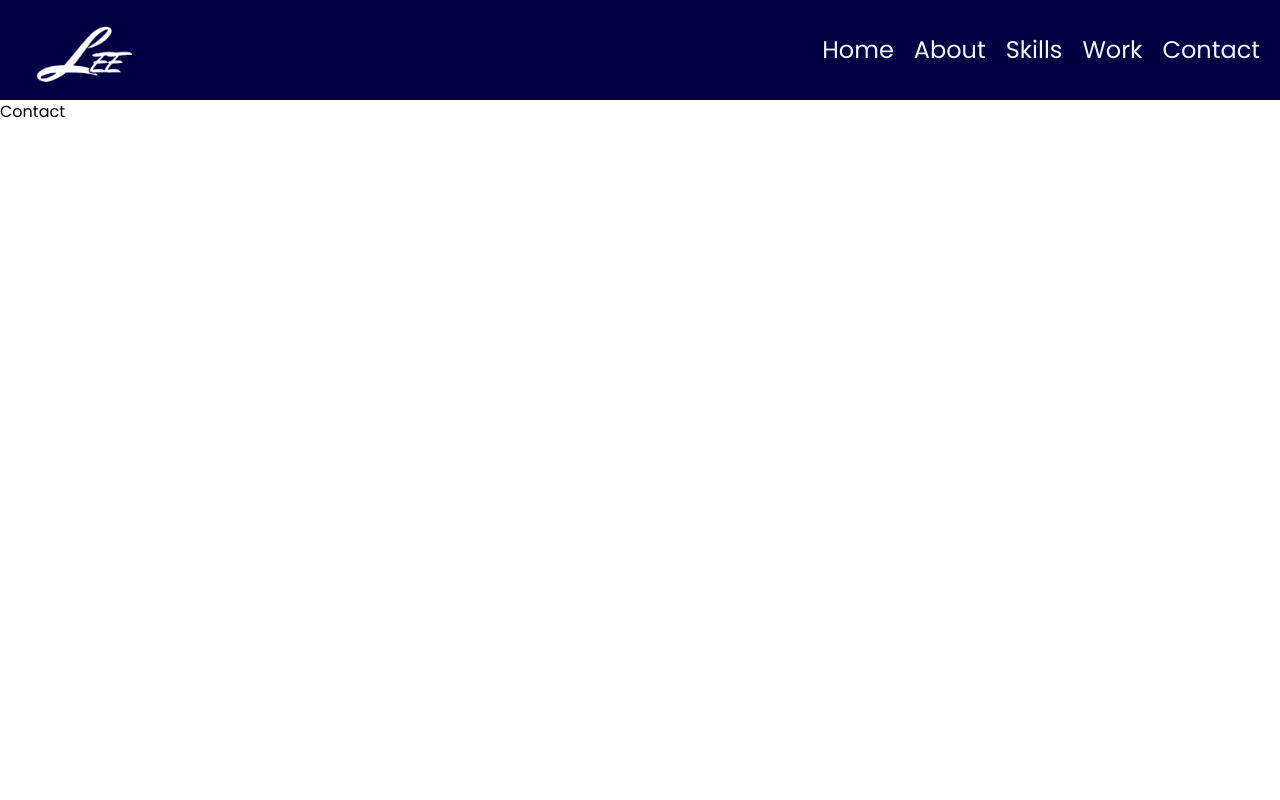
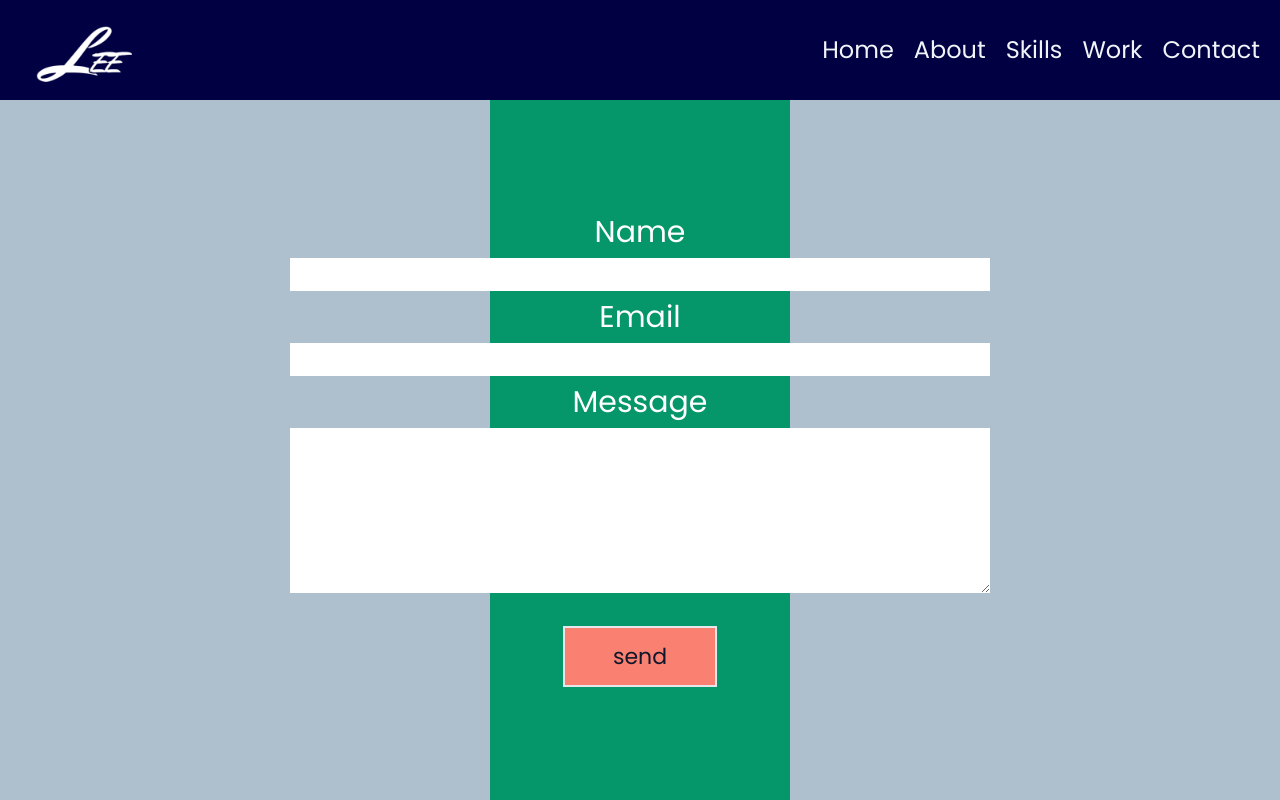
Before and after one commit to Bipin-3421/Portfolio-Lee, a React (Vite) app: page /contact in a window 1280 px wide. Built offline with nearby package versions, Linux system fonts and the light colour scheme.

Commit message:
contact-form and implementation with email js

```diff
--- a/package.json
+++ b/package.json
@@ -10,11 +10,13 @@
     "preview": "vite preview"
   },
   "dependencies": {
+    "@emailjs/browser": "^4.3.3",
     "react": "^18.2.0",
     "react-dom": "^18.2.0",
     "react-icons": "^5.0.1",
     "react-router-dom": "^6.22.3",
-    "react-type-animation": "^3.2.0"
+    "react-type-animation": "^3.2.0",
+    "react-typed": "^2.0.12"
   },
   "devDependencies": {
     "@types/react": "^18.2.66",
--- a/src/App.jsx
+++ b/src/App.jsx
@@ -1,4 +1,4 @@
-import React from "react";
+import React, { useState } from "react";
 import { BrowserRouter as Router, Routes, Route } from "react-router-dom";
 import Home from "./pages/Home";
 import About from "./pages/About";
@@ -6,12 +6,14 @@ import Skills from "./pages/Skills";
 import Work from "./pages/Work";
 import Contact from "./pages/Contact";
 import Header from "./components/Header";
+
 const App = () => {
+  const [mobileMenu, setMobileMenu] = useState(false);
   return (
     <Router>
-      <Header />
+      <Header mobileMenu={mobileMenu} setMobileMenu={setMobileMenu} />
       <Routes>
-        <Route path="/" element={<Home />} />
+        <Route path="/" element={<Home mobileMenu={mobileMenu} />} />
         <Route path="/about" element={<About />} />
         <Route path="/skills" element={<Skills />} />
         <Route path="/work" element={<Work />} />
--- a/src/components/Header.jsx
+++ b/src/components/Header.jsx
@@ -4,8 +4,8 @@ import { useState } from "react";
 import { AiOutlineMenu } from "react-icons/ai";
 import { AiOutlineClose } from "react-icons/ai";
 import { Link, useNavigate } from "react-router-dom";
-const Header = () => {
-  const [mobileMenu, setMobileMenu] = useState(false);
+import { ReactTyped } from "react-typed";
+const Header = ({ mobileMenu, setMobileMenu }) => {
   const navigate = useNavigate();
   return (
     <header className="w-full h-[100px] bg-[#000042] flex justify-between items-center ">
@@ -51,11 +51,11 @@ const Header = () => {
       <div
         className={
           mobileMenu
-            ? "absolute top-0 left-0 bg-inherit w-full h-full flex justify-center flex-col items-center"
+            ? "absolute  top-0 left-0 bg-inherit w-full h-full flex justify-center flex-col items-center "
             : "hidden"
         }
       >
-        <ul className="text-[20px]">
+        <ul className="text-[20px] ">
           <li className="py-8 ">
             <Link to="/">Home</Link>
           </li>
--- a/src/pages/Contact.jsx
+++ b/src/pages/Contact.jsx
@@ -1,7 +1,74 @@
-import React from "react";
+import React, { useRef } from "react";
+import emailjs from "@emailjs/browser";
 
 const Contact = () => {
-  return <div>Contact</div>;
+  const form = useRef();
+
+  const sendEmail = (e) => {
+    e.preventDefault();
+    emailjs
+      .sendForm("service_6u2wdss", "template_g09z40n", form.current, {
+        publicKey: "1lGF_5_ROxORUDMsR",
+      })
+      .then(
+        (result) => {
+          console.log("Email successfully sent", result.text);
+        },
+        (error) => {
+          console.log("Email sending failed", error.text);
+        }
+      );
+    form.current.reset();
+    // used while using userref along with form submission
+  };
+
+  return (
+    <form
+      className="bg-[#aebfcd] w-full h-custom "
+      ref={form}
+      onSubmit={sendEmail}
+    >
+      <div className="md:w-[1000px] max-w-[300px] h-full mx-auto flex flex-col items-center justify-center gap-2 bg-emerald-600 text-[#ffffff] text-[22px]  ">
+        <div>
+          <label className="mb-2 block text-center md:text-3xl">Name</label>
+          <input
+            className="w-[250px] md:w-[700px] outline-none text-black"
+            required
+            type="text"
+            name="user_name"
+          />
+        </div>
+        <div>
+          <label className="mb-2 block  text-center md:text-3xl">Email</label>
+          <input
+            className="w-[250px] md:w-[700px] outline-none  text-black"
+            required
+            type="email"
+            name="user_email"
+          />
+        </div>
+        <div>
+          <label className="mb-2 block  text-center md:text-3xl">Message</label>
+          <textarea
+            className="md:w-[700px] w-[250px] outline-none text-black"
+            rows={5}
+            required
+            name="message"
+          />
+        </div>
+
+        <div>
+          <button
+            className=" mt-4 md:px-12 md:py-3  px-8 py-2 border-2 bg-[salmon] hover:bg-pink-700 hover:text-slate-100 text-slate-900"
+            type="submit"
+            value="Send"
+          >
+            send
+          </button>
+        </div>
+      </div>
+    </form>
+  );
 };
 
 export default Contact;
--- a/src/pages/Home.jsx
+++ b/src/pages/Home.jsx
@@ -1,58 +1,32 @@
 import React from "react";
-import { TypeAnimation } from "react-type-animation";
+import { ReactTyped } from "react-typed";
 
-const Home = () => {
+const Home = ({ mobileMenu }) => {
   return (
-    <main className="w-full h-custom px-8 bg-[#0f1056] ">
-      <section className=" h-full flex flex-col justify-center">
-        {/* <TypeAnimation
-          className="text-4xl font-bold md:text-7xl  max-w-[1000px] h-[20px] text-[#ccd6f6] "
-          sequence={[
-            // Same substring at the start will only be typed out once, initially
-            "Full Stack Software Development",
-            1000, // wait 1s before replacing "Mice" with "Hamsters"
-            "Web Development",
-            1000,
-          ]}
-          wrapper="h2"
-          speed={50}
-          // style={{
-          //   fontSize: "10px",
-          //   height: "20px",
-          //   backgroundColor: "black",
-          //   display: "inline-block",
-          //   color: "#fff",
-          // }}
-          repeat={Infinity}
-        /> */}
-        <p className="text-pink-700 md:text-2xl">hi,my name is</p>
-        <h1 className="text-[20px] md:text-7xl text-[#ccd6f6] font-bold">
+    <main className="w-full h-custom  bg-[#0f1056]">
+      <section className="max-w-[1000px] px-8 mx-auto h-full flex flex-col justify-center">
+        <p className="text-pink-700 text-2xl md:text-2xl">hi, my name is</p>
+        <h1 className="text-[27px] md:text-7xl text-[#ccd6f6] font-bold">
           Lee Baral
         </h1>
-        <TypeAnimation
-          className=" cursor-inline inline-block text-[20px] mb-8  font-bold md:text-5xl  max-w-[1000px] h-[20px]  text-[#ccd6f6]  "
-          sequence={[
-            // Same substring at the start will only be typed out once, initially
-            "Full Stack Software Development",
-            1000, // wait 1s before replacing "Mice" with "Hamsters"
-            "Web Development",
-            1000,
-          ]}
-          wrapper="span"
-          speed={50}
-          repeat={Infinity}
-          cursor={false}
-        />
-        {/* <h2 className="text-4xl md:text-7xl text-[#8892b0] font-bold">
-          I'm a Full Stack Software Developer.
-        </h2> */}
-        <p className="text-xl max-w-[1000px]  text-[#a3a7b4] py-4">
+        <h2 className="text-[25px] mb-[40px] font-bold md:text-5xl max-w-[1000px] h-[20px] text-[#ccd6f6] ">
+          I'm a{" "}
+          <ReactTyped
+            strings={["Full Stack Software Developer", "React Developer"]}
+            typeSpeed={20}
+            loop
+            backSpeed={20}
+            cursorChar={mobileMenu ? "" : "!"}
+            showCursor={!mobileMenu}
+          />
+        </h2>
+        <p className="text-[21px] max-w-[1000px] text-[#a3a7b4] py-4">
           I'm a Full Stack Software Developer specializing in building scalable
           and robust full stack web applications so feel free to contact me as
           soon as possible
         </p>
         <div>
-          <button className="text-white px-3 py-3  bg-pink-600 flex-grow-0 flex-shrink-0  ">
+          <button className="text-white px-3 py-3 bg-pink-600 flex-grow-0 flex-shrink-0 hover:bg-pink-800 md:text-3xl text-[20px]">
             View Work
           </button>
         </div>
```
Also changed, not shown: 1 other file (tests, documents, lock files or other folders).
